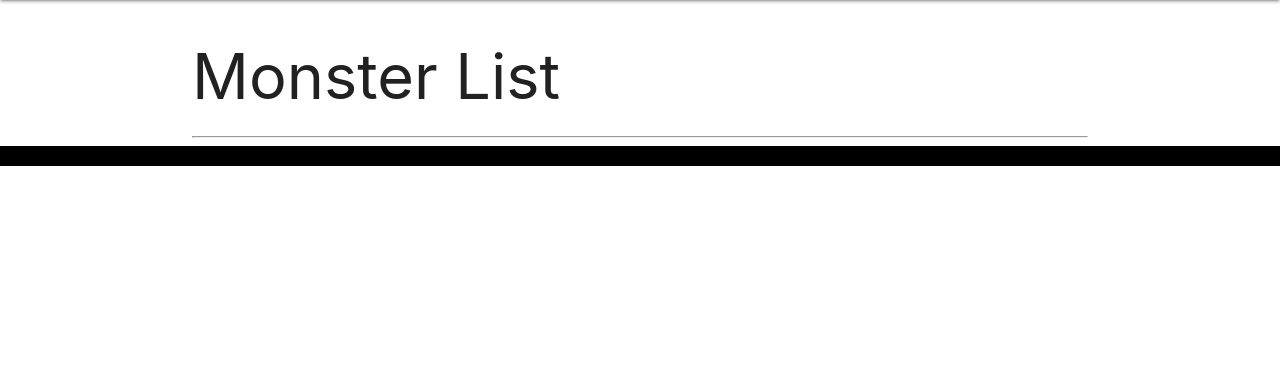
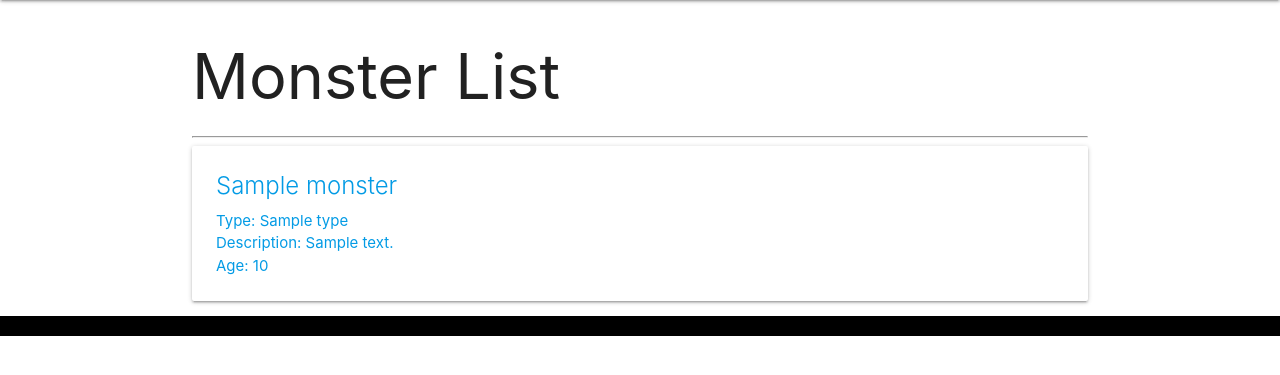
Before and after one commit to DavidGriffinMartin/Monster-Collector, a Django app: template main_app/templates/monsters/index.html in a window 1280 px wide. Shown: the part 64-439 px from the top of the page. Run offline with Django 3.2, Linux system fonts and the light colour scheme; the template is opened without the code that fills it: most values are stand-ins (such as "Sample title", 1, 10 or a date in 2020).

Commit message:
wip: Creates Monster index template.

```diff
--- a/main_app/templates/monsters/index.html
+++ b/main_app/templates/monsters/index.html
@@ -3,4 +3,17 @@
 <h1>Monster List</h1>
 <hr />
 
+{% for monster in monsters %}
+<div class="card">
+  <a href="{% url 'detail' monster.id %}">
+    <div class="card-content">
+      <span class="card-title">{{ monster.name }}</span>
+      <p>Type: {{ monster.type }}</p>
+      <p>Description: {{ monster.description }}</p>
+      <p>Age: {{ monster.age }}</p>
+    </div>
+  </a>
+</div>
+{% endfor %}
+
 {% endblock %}
```
